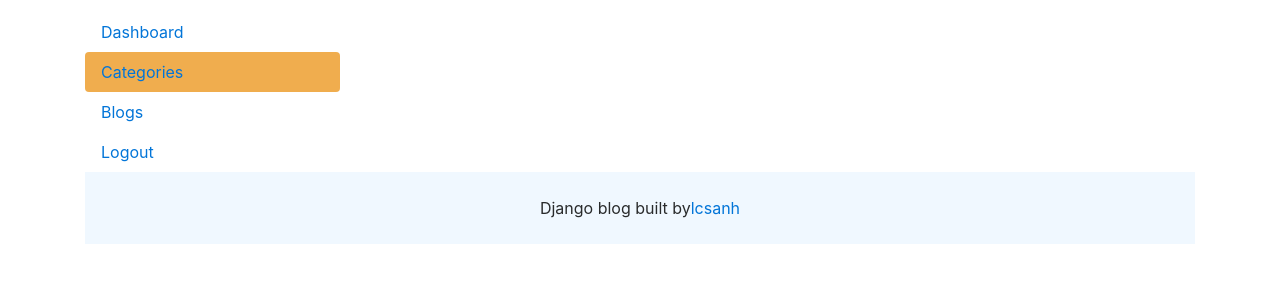
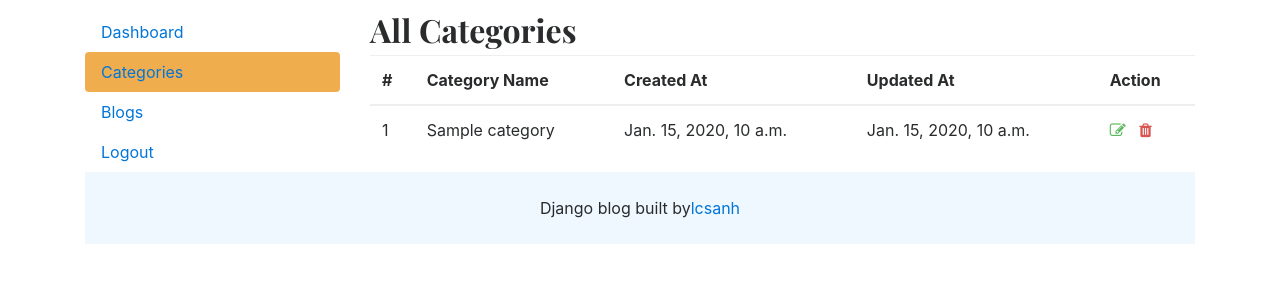
Before and after one commit to congsanhle99/django-blog, a Django app: page /dashboard/categories/ in a window 1280 px wide. Shown: the part 134-434 px from the top of the page. Run offline with Django 4.2, Linux system fonts and the light colour scheme; tables that the repository leaves empty hold one stand-in row (values such as "Sample post").

Commit message:
categories table

```diff
--- a/templates/base.html
+++ b/templates/base.html
@@ -11,6 +11,7 @@
     <link href="https://getbootstrap.com/docs/4.0/dist/css/bootstrap.min.css" rel="stylesheet" />
     <link href="https://fonts.googleapis.com/css?family=Playfair+Display:700,900" rel="stylesheet" />
     <link href="{% static 'css/blog.css' %}" rel="stylesheet" />
+    <link rel="stylesheet" href="https://cdnjs.cloudflare.com/ajax/libs/font-awesome/4.7.0/css/font-awesome.css" integrity="sha512-5A8nwdMOWrSz20fDsjczgUidUBR8liPYU+WymTZP1lmY9G6Oc7HlZv156XqnsgNUzTyMefFTcsFH/tnJE/+xBg==" crossorigin="anonymous" referrerpolicy="no-referrer" />
   </head>
   <body>
     <div class="container">
--- a/templates/dashboard/categories.html
+++ b/templates/dashboard/categories.html
@@ -9,7 +9,38 @@
 
   <!-- right side -->
   <div class="col-md-9">
-
+    <h2>All Categories</h2>
+    <table class="table table-hover">
+      <thead>
+        <tr>
+          <th>#</th>
+          <th>Category Name</th>
+          <th>Created At</th>
+          <th>Updated At</th>
+          <th>Action</th>
+        </tr>
+      </thead>
+      <tbody>
+        {% for category in categories %}
+        <tr>
+          {% comment %} <td>{{ category.id }}</td> {% endcomment %}
+          <td>{{ forloop.counter }}</td>
+          <td>{{ category }}</td>
+          <td>{{ category.create_at }}</td>
+          <td>{{ category.update_at }}</td>
+          <td>
+            <a href="">
+              <i class="fa fa-edit text-success"></i>
+            </a>
+            &nbsp;
+            <a href="">
+              <i class="fa fa-trash text-danger"></i>
+            </a>
+          </td>
+        </tr>
+        {% endfor %}
+      </tbody>
+    </table>
   </div>
   <!-- -->
 
```
